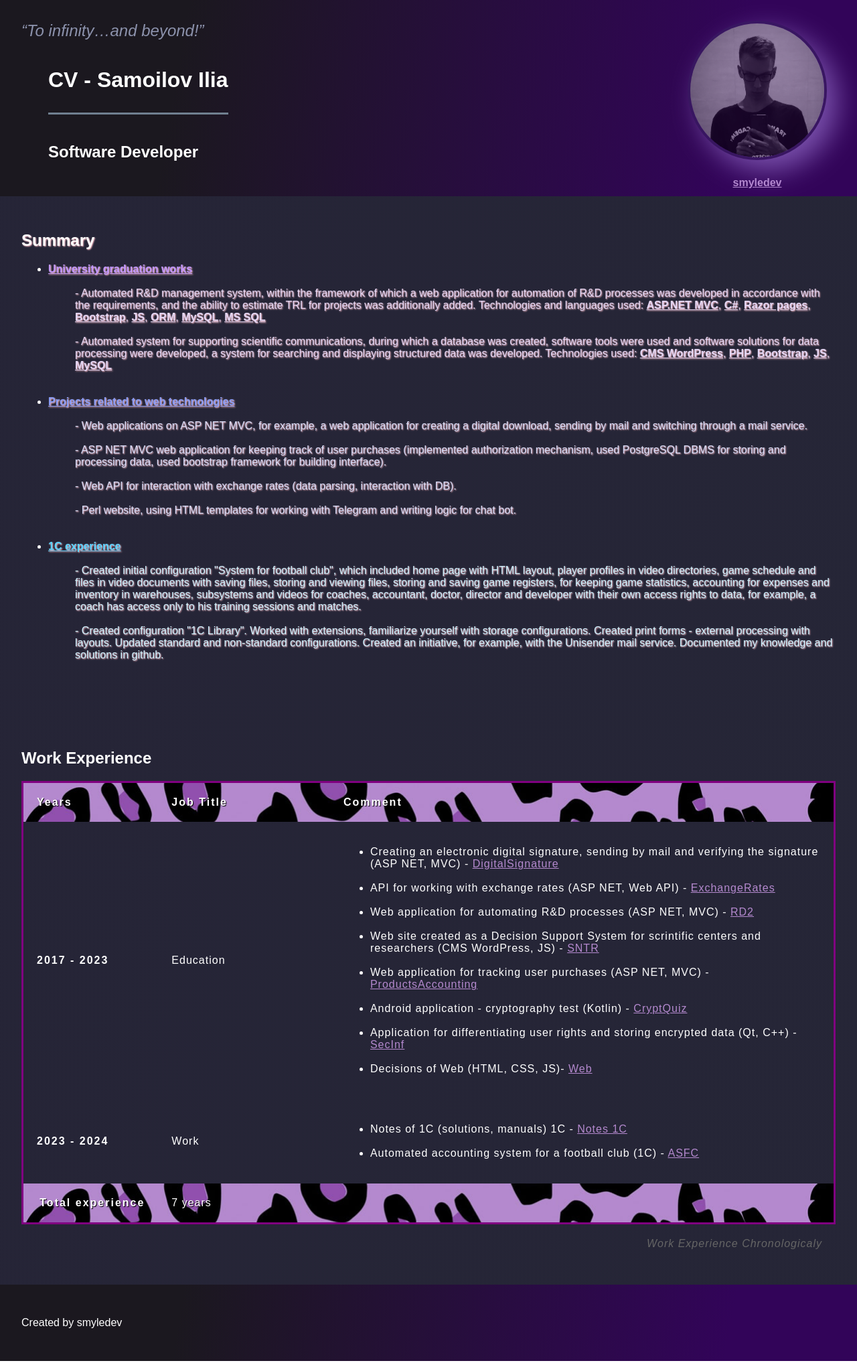
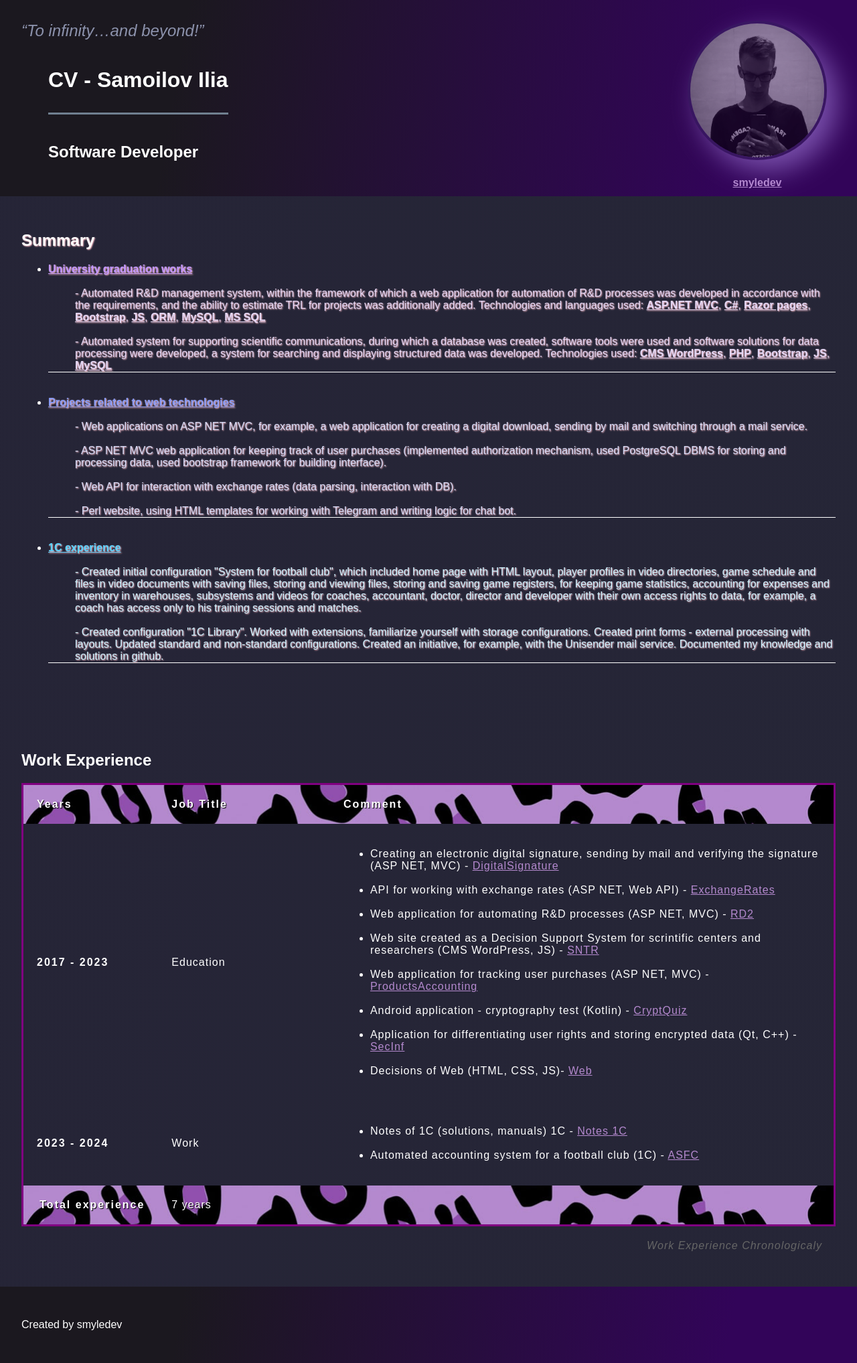
Before and after one commit to smyledev/smyledev.github.io, a Jekyll site: the page cv.html, which Jekyll copies as it is, in a window 1280 px wide. Shown: the whole page at 67% size. Built offline with Jekyll 4.4.1, drawn with Linux system fonts in a browser that asks for light colours; some web fonts are replaced.

Commit message:
Update cv.html

```diff
--- a/cv.html
+++ b/cv.html
@@ -34,7 +34,7 @@
                 </header>
                 <p>
 <ul>
-<li>
+<li class="section-summary">
 <strong style="text-decoration: underline; color: #c096ff;">University graduation works</strong>
 <br>
 <br>
@@ -49,7 +49,7 @@
 <br>
 <br>
 
-<li>
+<li class="section-summary">
 <strong style="text-decoration: underline; color: #889cf7;">Projects related to web technologies</strong>
 <br>
 <br>
@@ -71,7 +71,7 @@
 <br>
 <br>
 
-<li>
+<li class="section-summary">
 <strong style="text-decoration: underline; color: #5ad3ff;">1C experience </strong>
 <br>
 <br>
```
